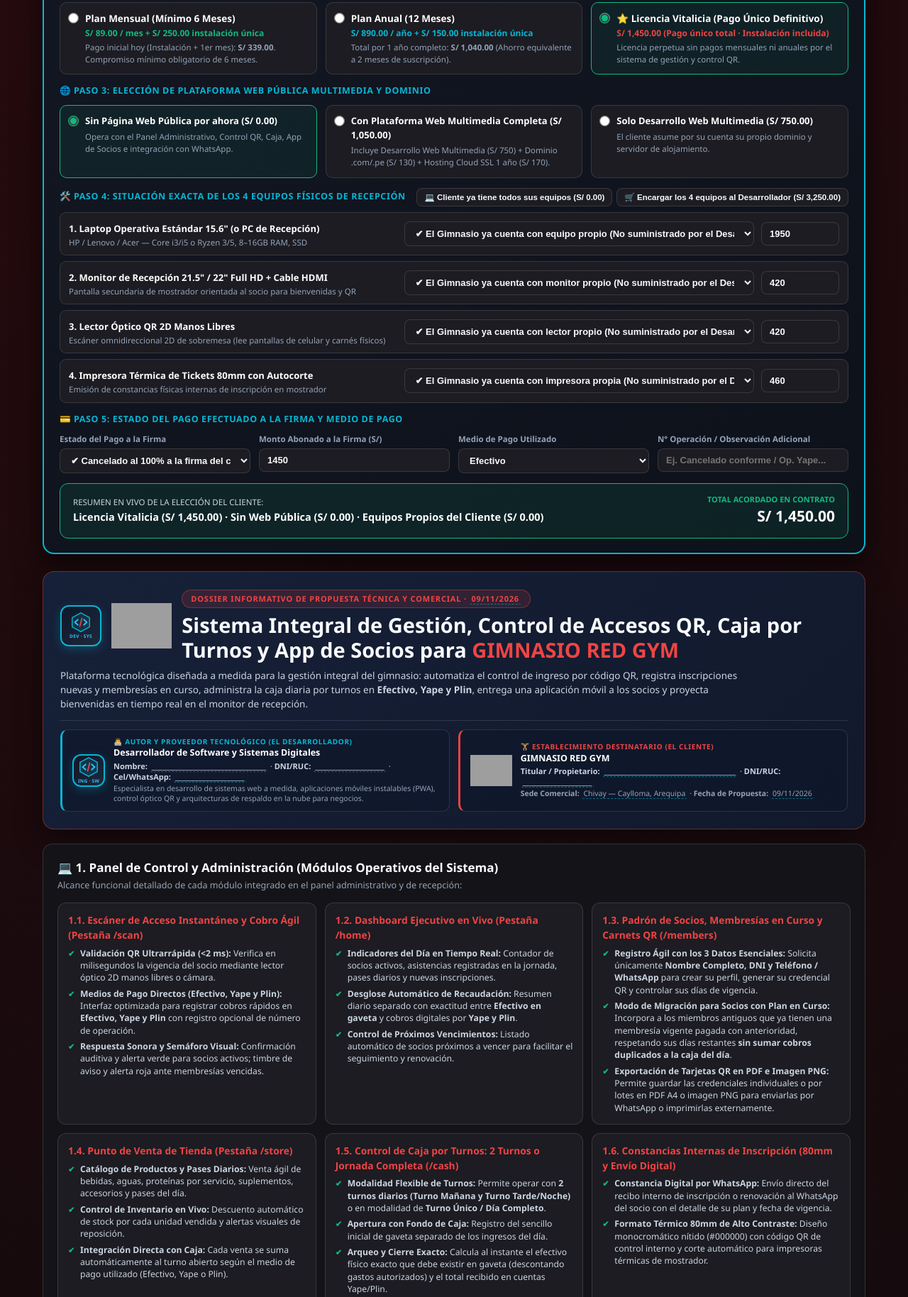
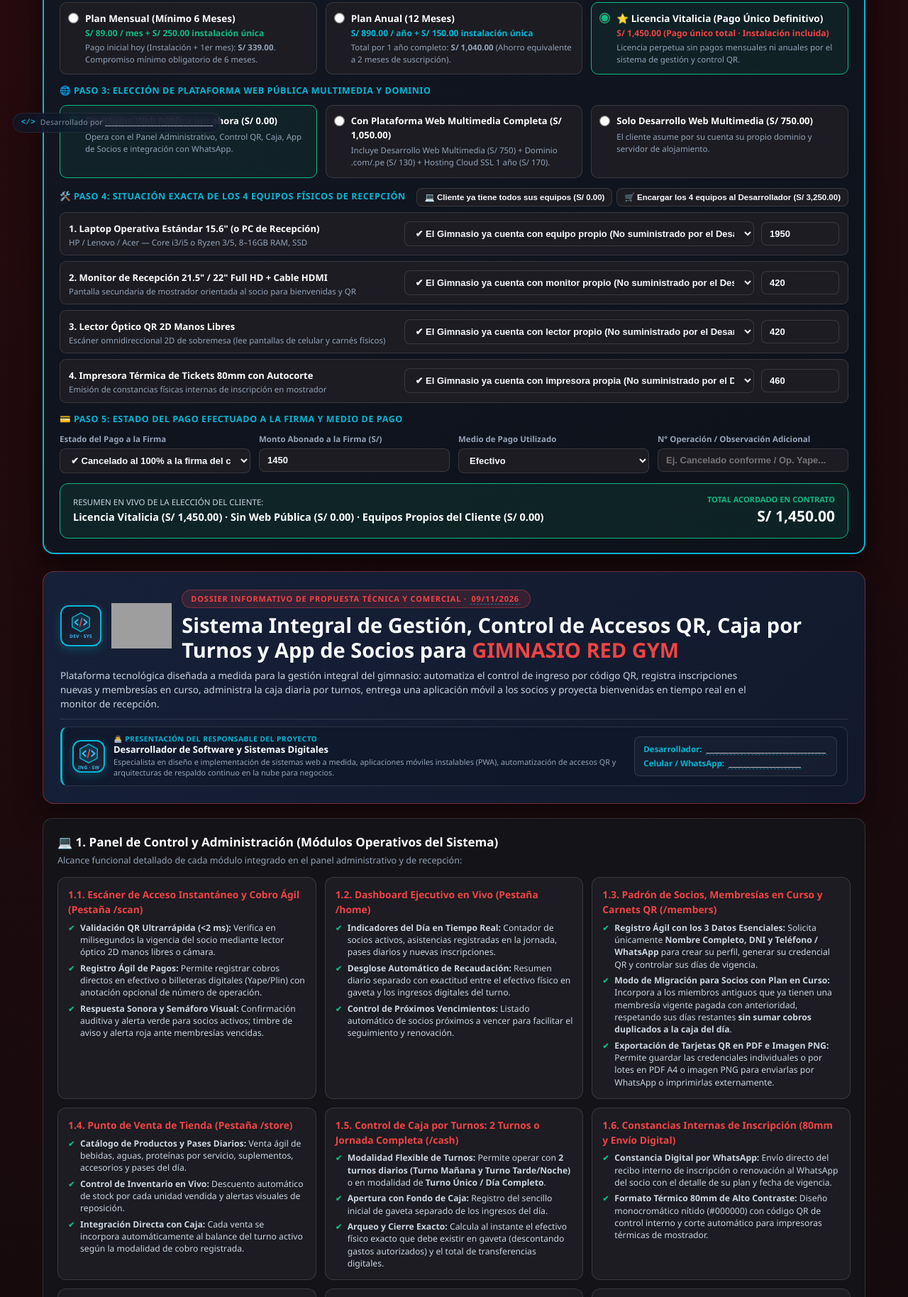
Before and after one commit to YUQUI15/red-gym, a website: page public/propuesta.html in a window 1280 px wide. Shown: the part 599-2427 px from the top of the page at 71% size. Drawn offline with Linux system fonts and the light colour scheme; grey boxes are pictures that could not be loaded.

Commit message:
docs: simplify developer card, clean proposal header, and refine branding badge

```diff
--- a/public/propuesta.html
+++ b/public/propuesta.html
@@ -292,15 +292,10 @@
       white-space: nowrap;
     }
     .bilateral-bar {
-      display: grid;
-      grid-template-columns: 1fr 1fr;
-      gap: 12px;
-      margin-top: 12px;
-      padding-top: 12px;
+      display: block;
+      margin-top: 10px;
+      padding-top: 10px;
       border-top: 1px solid var(--border);
-    }
-    @media (max-width: 760px) {
-      .bilateral-bar { grid-template-columns: 1fr; }
     }
     .party-card {
       background: rgba(15, 23, 42, 0.65);
@@ -309,10 +304,50 @@
       padding: 10px 14px;
       display: flex;
       align-items: center;
+      justify-content: space-between;
+      flex-wrap: wrap;
       gap: 12px;
     }
     .party-card.dev-party { border-left: 3.5px solid var(--cyan); }
-    .party-card.gym-party { border-left: 3.5px solid var(--gold); }
+    .dev-corner-signature {
+      position: fixed;
+      bottom: 14px;
+      left: 18px;
+      z-index: 90;
+      display: inline-flex;
+      align-items: center;
+      gap: 7px;
+      padding: 5px 11px;
+      border-radius: 999px;
+      background: rgba(15, 23, 42, 0.72);
+      backdrop-filter: blur(8px);
+      border: 1px solid rgba(255, 255, 255, 0.08);
+      font-size: 10.5px;
+      color: rgba(203, 213, 225, 0.62);
+      letter-spacing: 0.3px;
+      transition: opacity 0.2s, color 0.2s, border-color 0.2s;
+      pointer-events: auto;
+    }
+    .dev-corner-signature:hover {
+      color: #f8fafc;
+      border-color: rgba(6, 182, 212, 0.4);
+    }
+    [data-theme="light"] .dev-corner-signature {
+      background: rgba(255, 255, 255, 0.85);
+      border-color: rgba(15, 23, 42, 0.1);
+      color: rgba(71, 85, 105, 0.72);
+    }
+    .doc-footer-brand {
+      display: flex;
+      align-items: center;
+      justify-content: space-between;
+      margin-top: 6px;
+      padding-top: 4px;
+      border-top: 1px solid rgba(148, 163, 184, 0.2);
+      font-size: 9.5px;
+      color: var(--muted);
+      letter-spacing: 0.3px;
+    }
 
     /* CAMPOS EDITABLES DIRECTAMENTE EN EL DOCUMENTO */
     [contenteditable="true"] {
@@ -526,8 +561,8 @@
     .pdf-export-sheet .grid-2 > * { flex: 0 0 calc(50% - 2.5px) !important; max-width: calc(50% - 2.5px) !important; box-sizing: border-box !important; margin-bottom: 0 !important; break-inside: avoid !important; page-break-inside: avoid !important; }
     .pdf-export-sheet .grid-3 { display: flex !important; flex-wrap: wrap !important; gap: 5px !important; }
     .pdf-export-sheet .grid-3 > * { flex: 0 0 calc(33.333% - 3.5px) !important; max-width: calc(33.333% - 3.5px) !important; box-sizing: border-box !important; margin-bottom: 0 !important; break-inside: avoid !important; page-break-inside: avoid !important; }
-    .pdf-export-sheet .bilateral-bar { display: flex !important; gap: 6px !important; margin-top: 5px !important; padding-top: 5px !important; border-top: 1px solid #cbd5e1 !important; }
-    .pdf-export-sheet .bilateral-bar > * { flex: 1 1 50% !important; background: #f8fafc !important; border: 1px solid #cbd5e1 !important; padding: 5px 8px !important; }
+    .pdf-export-sheet .bilateral-bar { display: block !important; margin-top: 5px !important; padding-top: 5px !important; border-top: 1px solid #cbd5e1 !important; }
+    .pdf-export-sheet .bilateral-bar > * { width: 100% !important; background: #f8fafc !important; border: 1px solid #cbd5e1 !important; padding: 5px 8px !important; }
     .pdf-export-sheet .dev-emblem-box { background: #0f172a !important; border-color: #0284c7 !important; width: 44px !important; height: 44px !important; padding: 3px !important; box-shadow: none !important; }
     .pdf-export-sheet .dev-emblem-box svg { width: 22px !important; height: 22px !important; }
     .pdf-export-sheet .dev-emblem-sub { color: #38bdf8 !important; font-size: 5.5pt !important; white-space: nowrap !important; }
@@ -565,7 +600,7 @@
 
     @media print {
       @page { size: A4 portrait; margin: 5mm 7mm; }
-      .topbar, .mode-switch-bar, .configurator-panel, .no-print { display: none !important; }
+      .topbar, .mode-switch-bar, .configurator-panel, .dev-corner-signature, .no-print { display: none !important; }
       [contenteditable="true"] { border-bottom: none !important; padding: 0 !important; }
       html, body {
         background: #ffffff !important;
@@ -582,10 +617,9 @@
       .grid-2 > * { flex: 0 0 calc(50% - 2px) !important; max-width: calc(50% - 2px) !important; box-sizing: border-box !important; margin-bottom: 0 !important; break-inside: avoid !important; page-break-inside: avoid !important; }
       .grid-3 { display: flex !important; flex-wrap: wrap !important; gap: 4px !important; }
       .grid-3 > * { flex: 0 0 calc(33.333% - 3px) !important; max-width: calc(33.333% - 3px) !important; box-sizing: border-box !important; margin-bottom: 0 !important; break-inside: avoid !important; page-break-inside: avoid !important; }
-      .bilateral-bar { display: flex !important; gap: 5px !important; margin-top: 4px !important; padding-top: 4px !important; border-top: 1px solid #cbd5e1 !important; }
-      .bilateral-bar > * { flex: 1 1 50% !important; background: #f8fafc !important; border: 1px solid #cbd5e1 !important; padding: 4px 7px !important; }
+      .bilateral-bar { display: block !important; margin-top: 4px !important; padding-top: 4px !important; border-top: 1px solid #cbd5e1 !important; }
+      .bilateral-bar > * { width: 100% !important; background: #f8fafc !important; border: 1px solid #cbd5e1 !important; padding: 4px 8px !important; }
       .party-card.dev-party { border-left: 3px solid #0284c7 !important; }
-      .party-card.gym-party { border-left: 3px solid #dc2626 !important; }
       .dev-emblem-box { background: #0f172a !important; border: 1.5px solid #0284c7 !important; width: 42px !important; height: 42px !important; padding: 3px !important; box-shadow: none !important; }
       .dev-emblem-box svg { width: 22px !important; height: 22px !important; }
       .dev-emblem-sub { color: #38bdf8 !important; font-size: 5.5pt !important; white-space: nowrap !important; }
@@ -1000,7 +1034,7 @@
     <!-- DOCUMENTO 1: DOSSIER INFORMATIVO Y PROPUESTA TÉCNICA-COMERCIAL                           -->
     <!-- ======================================================================================== -->
     <div id="docDossier">
-      <!-- SECCIÓN 0: PORTADA EJECUTIVA BILATERAL (EMBLEMA DEL DESARROLLADOR + LOGO DEL GIMNASIO) -->
+      <!-- SECCIÓN 0: PORTADA EJECUTIVA Y TARJETA DEL DESARROLLADOR -->
       <section class="hero">
         <div style="display:flex;align-items:center;justify-content:space-between;gap:16px;flex-wrap:wrap;margin-bottom:8px">
           <div style="display:flex;align-items:center;gap:14px;flex:1;min-width:280px">
@@ -1025,12 +1059,13 @@
           </div>
         </div>
         <p style="margin-bottom:10px">
-          Plataforma tecnológica diseñada a medida para la gestión integral del gimnasio: automatiza el control de ingreso por código QR, registra inscripciones nuevas y membresías en curso, administra la caja diaria por turnos en <strong>Efectivo, Yape y Plin</strong>, entrega una aplicación móvil a los socios y proyecta bienvenidas en tiempo real en el monitor de recepción.
+          Plataforma tecnológica diseñada a medida para la gestión integral del gimnasio: automatiza el control de ingreso por código QR, registra inscripciones nuevas y membresías en curso, administra la caja diaria por turnos, entrega una aplicación móvil a los socios y proyecta bienvenidas en tiempo real en el monitor de recepción.
         </p>
 
-        <!-- ENCABEZADO BILATERAL: AUTOR DE LA PROPUESTA (DESARROLLADOR) Y ESTABLECIMIENTO DESTINATARIO -->
+        <!-- TARJETA DE PRESENTACIÓN PROFESIONAL DEL DESARROLLADOR (SOLO NOMBRE Y CELULAR) -->
         <div class="bilateral-bar">
           <div class="party-card dev-party">
+            <div style="display:flex;align-items:center;gap:12px;flex:1;min-width:280px">
               <div class="dev-emblem-box" style="width:46px;height:46px">
                 <div class="dev-logo-slot">
                   <svg viewBox="0 0 64 64" fill="none" xmlns="http://www.w3.org/2000/svg">
@@ -1043,32 +1078,16 @@
                 <div class="dev-emblem-sub">ING · SW</div>
               </div>
               <div style="font-size:11.5px;line-height:1.38;flex:1">
-              <div style="font-size:10px;font-weight:900;color:var(--cyan);text-transform:uppercase;letter-spacing:0.6px">👨‍💻 AUTOR Y PROVEEDOR TECNOLÓGICO (EL DESARROLLADOR)</div>
-              <div style="font-weight:900;color:#fff;font-size:12.5px">Desarrollador de Software y Sistemas Digitales</div>
-              <div style="color:#cbd5e1;font-size:11px;margin-top:2px">
-                <strong>Nombre:</strong> <span class="dev-name-txt" contenteditable="true" data-sync="cfgDevName">_________________________________</span> ·
-                <strong>DNI/RUC:</strong> <span class="dev-dni-txt" contenteditable="true" data-sync="cfgDevDni">____________________</span> ·
-                <strong>Cel/WhatsApp:</strong> <span class="dev-phone-txt" contenteditable="true" data-sync="cfgDevPhone">____________________</span>
-              </div>
-              <div style="color:var(--muted);font-size:10.5px;margin-top:2px">
-                Especialista en desarrollo de sistemas web a medida, aplicaciones móviles instalables (PWA), control óptico QR y arquitecturas de respaldo en la nube para negocios.
-              </div>
-            </div>
-          </div>
-
-          <div class="party-card gym-party">
-            <img src="logo-red-gym.png?v=6.6" alt="GIMNASIO RED GYM" style="height:44px;width:auto;object-fit:contain;flex-shrink:0" />
-            <div style="font-size:11.5px;line-height:1.38;flex:1">
-              <div style="font-size:10px;font-weight:900;color:var(--gold);text-transform:uppercase;letter-spacing:0.6px">🏋️ ESTABLECIMIENTO DESTINATARIO (EL CLIENTE)</div>
-              <div style="font-weight:900;color:#fff;font-size:12.5px" class="gym-name">GIMNASIO RED GYM</div>
-              <div style="color:#cbd5e1;font-size:11px;margin-top:2px">
-                <strong>Titular / Propietario:</strong> <span class="ctr-client-name" contenteditable="true" data-sync="cfgClientName">______________________________________</span> ·
-                <strong>DNI/RUC:</strong> <span class="ctr-client-dni" contenteditable="true" data-sync="cfgClientDni">____________________</span>
-              </div>
-              <div style="color:var(--muted);font-size:10.5px;margin-top:2px">
-                <strong>Sede Comercial:</strong> <span class="ctr-address-txt" contenteditable="true" data-sync="cfgClientAddress">Chivay — Caylloma, Arequipa</span> ·
-                <strong>Fecha de Propuesta:</strong> <span class="ctr-date-txt" contenteditable="true" data-sync="cfgContractDate">09/11/2026</span>
-              </div>
+                <div style="font-size:10px;font-weight:900;color:var(--cyan);text-transform:uppercase;letter-spacing:0.6px">👨‍💻 PRESENTACIÓN DEL RESPONSABLE DEL PROYECTO</div>
+                <div style="font-weight:900;color:#fff;font-size:13px">Desarrollador de Software y Sistemas Digitales</div>
+                <div style="color:var(--muted);font-size:10.8px;margin-top:1px">
+                  Especialista en diseño e implementación de sistemas web a medida, aplicaciones móviles instalables (PWA), automatización de accesos QR y arquitecturas de respaldo continuo en la nube para negocios.
+                </div>
+              </div>
+            </div>
+            <div style="background:rgba(255,255,255,0.03);border:1px solid var(--border);border-radius:8px;padding:8px 12px;font-size:11.5px;min-width:250px">
+              <div><strong style="color:var(--cyan)">Desarrollador:</strong> <span class="dev-name-txt" contenteditable="true" data-sync="cfgDevName">_________________________________</span></div>
+              <div style="margin-top:3px"><strong style="color:var(--cyan)">Celular / WhatsApp:</strong> <span class="dev-phone-txt" contenteditable="true" data-sync="cfgDevPhone">____________________</span></div>
             </div>
           </div>
         </div>
@@ -1086,7 +1105,7 @@
             <h3>1.1. Escáner de Acceso Instantáneo y Cobro Ágil (Pestaña /scan)</h3>
             <ul class="feature-list">
               <li><strong>Validación QR Ultrarrápida (&lt;2 ms):</strong> Verifica en milisegundos la vigencia del socio mediante lector óptico 2D manos libres o cámara.</li>
-              <li><strong>Medios de Pago Directos (Efectivo, Yape y Plin):</strong> Interfaz optimizada para registrar cobros rápidos en <strong>Efectivo, Yape y Plin</strong> con registro opcional de número de operación.</li>
+              <li><strong>Registro Ágil de Pagos:</strong> Permite registrar cobros directos en efectivo o billeteras digitales (Yape/Plin) con anotación opcional de número de operación.</li>
               <li><strong>Respuesta Sonora y Semáforo Visual:</strong> Confirmación auditiva y alerta verde para socios activos; timbre de aviso y alerta roja ante membresías vencidas.</li>
             </ul>
           </div>
@@ -1095,7 +1114,7 @@
             <h3>1.2. Dashboard Ejecutivo en Vivo (Pestaña /home)</h3>
             <ul class="feature-list">
               <li><strong>Indicadores del Día en Tiempo Real:</strong> Contador de socios activos, asistencias registradas en la jornada, pases diarios y nuevas inscripciones.</li>
-              <li><strong>Desglose Automático de Recaudación:</strong> Resumen diario separado con exactitud entre <strong>Efectivo en gaveta</strong> y cobros digitales por <strong>Yape y Plin</strong>.</li>
+              <li><strong>Desglose Automático de Recaudación:</strong> Resumen diario separado con exactitud entre el efectivo físico en gaveta y los ingresos digitales del turno.</li>
               <li><strong>Control de Próximos Vencimientos:</strong> Listado automático de socios próximos a vencer para facilitar el seguimiento y renovación.</li>
             </ul>
           </div>
@@ -1114,7 +1133,7 @@
             <ul class="feature-list">
               <li><strong>Catálogo de Productos y Pases Diarios:</strong> Venta ágil de bebidas, aguas, proteínas por servicio, suplementos, accesorios y pases del día.</li>
               <li><strong>Control de Inventario en Vivo:</strong> Descuento automático de stock por cada unidad vendida y alertas visuales de reposición.</li>
-              <li><strong>Integración Directa con Caja:</strong> Cada venta se suma automáticamente al turno abierto según el medio de pago utilizado (Efectivo, Yape o Plin).</li>
+              <li><strong>Integración Directa con Caja:</strong> Cada venta se incorpora automáticamente al balance del turno activo según la modalidad de cobro registrada.</li>
             </ul>
           </div>
 
@@ -1123,7 +1142,7 @@
             <ul class="feature-list">
               <li><strong>Modalidad Flexible de Turnos:</strong> Permite operar con <strong>2 turnos diarios (Turno Mañana y Turno Tarde/Noche)</strong> o en modalidad de <strong>Turno Único / Día Completo</strong>.</li>
               <li><strong>Apertura con Fondo de Caja:</strong> Registro del sencillo inicial de gaveta separado de los ingresos del día.</li>
-              <li><strong>Arqueo y Cierre Exacto:</strong> Calcula al instante el efectivo físico exacto que debe existir en gaveta (descontando gastos autorizados) y el total recibido en cuentas Yape/Plin.</li>
+              <li><strong>Arqueo y Cierre Exacto:</strong> Calcula al instante el efectivo físico exacto que debe existir en gaveta (descontando gastos autorizados) y el total de transferencias digitales.</li>
             </ul>
           </div>
 
@@ -1216,7 +1235,7 @@
             <ul class="feature-list">
               <li><strong>Tarjeta de Bienvenida en Tiempo Real:</strong> Al escanear el código QR, despliega en pantalla la fotografía del socio, su nombre, plan activo y días restantes con confirmación sonora.</li>
               <li><strong>Aviso Visual y Auditivo de Vencimiento:</strong> Notifica de forma clara cuando una membresía ha concluido para facilitar su renovación inmediata en mostrador.</li>
-              <li><strong>Proyección de QR Yape / Plin:</strong> Muestra en pantalla el código QR oficial del gimnasio junto al importe exacto de la operación para agilizar el pago desde el celular del socio.</li>
+              <li><strong>Proyección de QR de Pago en Mostrador:</strong> Muestra en pantalla el código QR oficial del establecimiento junto al importe exacto de la operación para agilizar la renovación desde el celular del socio.</li>
             </ul>
           </div>
 
@@ -1361,7 +1380,7 @@
             <tr>
               <td><strong>2. Monitor de Recepción 21.5" / 22" Full HD + Cable HDMI</strong></td>
               <td><strong>LG / Samsung / Teros Full HD HDMI</strong></td>
-              <td>Pantalla secundaria fija en el mostrador (conectada por cable HDMI a la laptop) orientada hacia los socios para visualizar su bienvenida QR, días de vigencia y el código QR de pago Yape/Plin con total nitidez y seguridad.</td>
+              <td>Pantalla secundaria fija en el mostrador (conectada por cable HDMI a la laptop) orientada hacia los socios para visualizar su bienvenida QR, días de vigencia y el código QR de pago del establecimiento con total nitidez y seguridad.</td>
               <td style="text-align:right"><span class="badge-ok">S/ 420.00</span></td>
             </tr>
             <tr>
@@ -1481,6 +1500,10 @@
             <li><strong>4. Formalización en Contrato Oficial:</strong> El presente Dossier es informativo; la elección específica de planes, equipos, pagos y firmas se suscribe en el <strong>Contrato Oficial de Implementación</strong>.</li>
           </ul>
         </div>
+        <div class="doc-footer-brand">
+          <span><strong>&lt;/&gt;</strong> Desarrollado por <strong>Ingeniería de Software y Sistemas Digitales</strong> · <span class="dev-name-txt">_________________________________</span></span>
+          <span>Propuesta Técnica y Comercial · <span class="gym-name">GIMNASIO RED GYM</span></span>
+        </div>
       </section>
     </div>
 
@@ -1488,7 +1511,7 @@
     <!-- DOCUMENTO 2: CONTRATO OFICIAL PERSONALIZADO DE SERVICIOS, ELECCIÓN, PAGOS Y FIRMAS       -->
     <!-- ======================================================================================== -->
     <div id="docContrato" class="hidden-doc">
-      <!-- ENCABEZADO OFICIAL BILATERAL DEL CONTRATO (SELLO DEL DESARROLLADOR + LOGO DEL GIMNASIO) -->
+      <!-- ENCABEZADO OFICIAL DEL CONTRATO (CON TARJETA DEL DESARROLLADOR: SOLO NOMBRE Y CELULAR) -->
       <section class="hero" style="padding:18px 22px;margin-bottom:12px">
         <div style="display:flex;align-items:center;justify-content:space-between;gap:14px;flex-wrap:wrap;margin-bottom:8px">
           <div style="display:flex;align-items:center;gap:12px;flex:1;min-width:280px">
@@ -1507,7 +1530,7 @@
             <!-- LOGO DEL GIMNASIO CLIENTE -->
             <img src="logo-red-gym.png?v=6.6" alt="GIMNASIO RED GYM" style="height:58px;width:auto;object-fit:contain;background:transparent !important" />
             <div>
-              <div class="hero-tag" style="margin-bottom:3px">Documento Legal Bilateral Vinculante · Código Civil Peruano (Arts. 1351°, 1361° y 1764°)</div>
+              <div class="hero-tag" style="margin-bottom:3px">Documento Legal Vinculante · Código Civil Peruano (Arts. 1351°, 1361° y 1764°)</div>
               <h1 style="font-size:19.5px;margin:0">CONTRATO DE IMPLEMENTACIÓN DE SOFTWARE, LIQUIDACIÓN DE ELECCIÓN Y CONFORMIDAD LEGAL</h1>
             </div>
           </div>
@@ -1517,9 +1540,10 @@
           </div>
         </div>
 
-        <!-- IDENTIFICACIÓN BILATERAL DE LAS PARTES CONTRATANTES -->
+        <!-- TARJETA DEL DESARROLLADOR (SOLO NOMBRE Y CELULAR; LOS DATOS DE FIRMA VAN EN LA SECCIÓN V) -->
         <div class="bilateral-bar" style="margin-top:6px;padding-top:8px">
           <div class="party-card dev-party">
+            <div style="display:flex;align-items:center;gap:12px;flex:1;min-width:260px">
               <div class="dev-emblem-box" style="width:42px;height:42px">
                 <div class="dev-logo-slot">
                   <svg viewBox="0 0 64 64" fill="none" xmlns="http://www.w3.org/2000/svg">
@@ -1532,24 +1556,13 @@
                 <div class="dev-emblem-sub">ING · SW</div>
               </div>
               <div style="font-size:11px;line-height:1.35;flex:1">
-              <div style="font-size:9.5px;font-weight:900;color:var(--cyan);text-transform:uppercase">PARTE 1: EL DESARROLLADOR (PROVEEDOR TECNOLÓGICO)</div>
-              <div style="font-weight:800;color:#fff">Nombre: <span class="dev-name-txt" contenteditable="true" data-sync="cfgDevName">_________________________________</span></div>
-              <div style="color:#cbd5e1">
-                <strong>DNI / RUC:</strong> <span class="dev-dni-txt" contenteditable="true" data-sync="cfgDevDni">____________________</span> ·
-                <strong>Cel/WhatsApp:</strong> <span class="dev-phone-txt" contenteditable="true" data-sync="cfgDevPhone">____________________</span>
-              </div>
-            </div>
-          </div>
-
-          <div class="party-card gym-party">
-            <img src="logo-red-gym.png?v=6.6" alt="GIMNASIO RED GYM" style="height:40px;width:auto;object-fit:contain;flex-shrink:0" />
-            <div style="font-size:11px;line-height:1.35;flex:1">
-              <div style="font-size:9.5px;font-weight:900;color:var(--gold);text-transform:uppercase">PARTE 2: EL CLIENTE (<span class="gym-name">GIMNASIO RED GYM</span>)</div>
-              <div style="font-weight:800;color:#fff">Titular: <span class="ctr-client-name" contenteditable="true" data-sync="cfgClientName">______________________________________</span></div>
-              <div style="color:#cbd5e1">
-                <strong>DNI / RUC:</strong> <span class="ctr-client-dni" contenteditable="true" data-sync="cfgClientDni">____________________</span> ·
-                <strong>Sede:</strong> <span class="ctr-address-txt" contenteditable="true" data-sync="cfgClientAddress">Chivay — Caylloma, Arequipa</span>
-              </div>
+                <div style="font-size:9.5px;font-weight:900;color:var(--cyan);text-transform:uppercase">👨‍💻 RESPONSABLE TECNOLÓGICO DEL PROYECTO (EL DESARROLLADOR)</div>
+                <div style="font-weight:900;color:#fff;font-size:12px">Desarrollador de Software y Sistemas Digitales</div>
+              </div>
+            </div>
+            <div style="background:rgba(255,255,255,0.03);border:1px solid var(--border);border-radius:8px;padding:6px 12px;font-size:11px">
+              <strong>Nombre:</strong> <span class="dev-name-txt" contenteditable="true" data-sync="cfgDevName">_________________________________</span> ·
+              <strong>Celular / WhatsApp:</strong> <span class="dev-phone-txt" contenteditable="true" data-sync="cfgDevPhone">____________________</span>
             </div>
           </div>
         </div>
@@ -1675,7 +1688,7 @@
           <div class="box">
             <h3>Cláusula Segunda: Autonomía Administrativa y Tributaria del Gimnasio</h3>
             <p style="font-size:10.8px;color:#cbd5e1;line-height:1.4;margin:0">
-              La gestión empresarial, contable, tributaria, municipal y laboral del gimnasio (inscripción en el RUC, régimen tributario, declaración de ingresos en Efectivo/Yape/Plin y emisión oficial de Boletas o Facturas Electrónicas ante la <strong>SUNAT</strong> mediante Portal SUNAT SOL o facturador autorizado) corresponde de manera exclusiva e independiente a los propietarios del gimnasio.
+              La gestión empresarial, contable, tributaria, municipal y laboral del gimnasio (inscripción en el RUC, régimen tributario, declaración de ingresos recaudados y emisión oficial de Boletas o Facturas Electrónicas ante la <strong>SUNAT</strong> mediante Portal SUNAT SOL o facturador autorizado) corresponde de manera exclusiva e independiente a los propietarios del gimnasio.
             </p>
           </div>
 
@@ -1775,9 +1788,19 @@
             </div>
           </div>
         </div>
+        <div class="doc-footer-brand">
+          <span><strong>&lt;/&gt;</strong> Desarrollado por <strong>Ingeniería de Software y Sistemas Digitales</strong> · <span class="dev-name-txt">_________________________________</span></span>
+          <span>Contrato Oficial de Implementación · <span class="gym-name">GIMNASIO RED GYM</span></span>
+        </div>
       </section>
     </div>
   </main>
+
+  <!-- MICRO-SELLO DISCRETO Y ELEGANTE EN ESQUINA INFERIOR IZQUIERDA (MARCA DEL DESARROLLADOR) -->
+  <div class="dev-corner-signature no-print" title="Sello de Autoría Tecnológica — Desarrollador de Software y Sistemas Digitales">
+    <span style="color:var(--cyan);font-weight:900;font-family:monospace">&lt;/&gt;</span>
+    <span>Desarrollado por <strong style="color:#e2e8f0;font-weight:700" class="dev-name-txt">Ingeniería de Software</strong></span>
+  </div>
 
   <script>
     const DEFAULT_GYM_NAME = 'GIMNASIO RED GYM';
```
Also changed, not shown: public/contrato.html (+95 -72 lines), 4 other files. Lines whose indentation alone changed are shown as unchanged.
